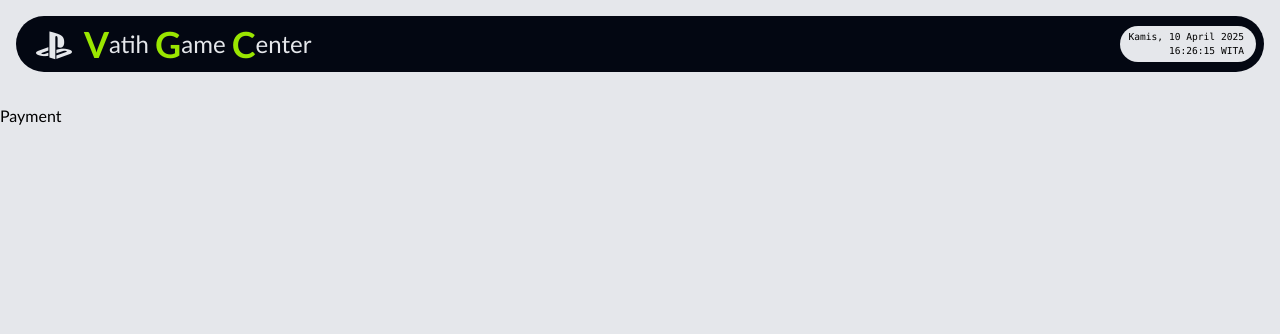
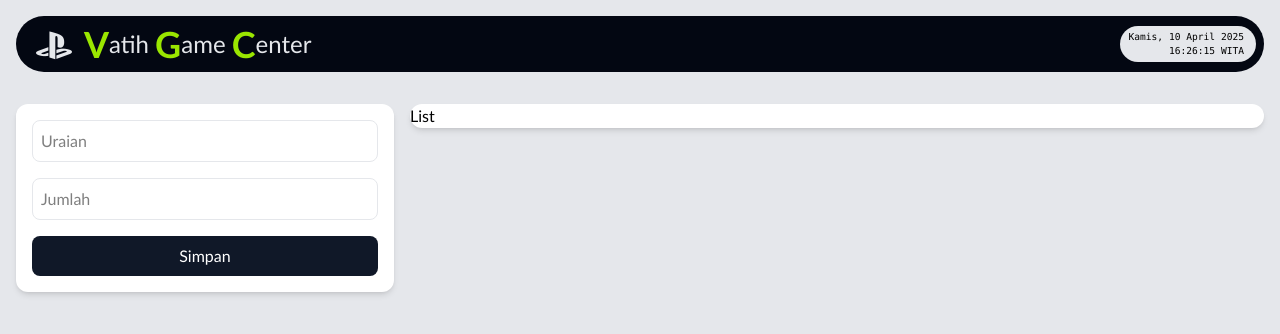
Before and after one commit to vatih2675/billing, a React (Vite) app: page /payment in a window 1280 px wide. Shown: the top 334 px of the page. Built offline with nearby package versions, Linux system fonts and the light colour scheme.

Commit message:
site change

```diff
--- /dev/null
+++ b/data.json
@@ -0,0 +1,3 @@
+{
+    "transaction" : []
+}
--- a/package.json
+++ b/package.json
@@ -12,6 +12,8 @@
   "dependencies": {
     "@tailwindcss/vite": "^4.0.12",
     "@vercel/analytics": "^1.5.0",
+    "axios": "^1.8.4",
+    "json-server": "^1.0.0-beta.3",
     "react": "^19.0.0",
     "react-dom": "^19.0.0",
     "react-router-dom": "^7.5.0",
--- a/src/App.jsx
+++ b/src/App.jsx
@@ -5,8 +5,11 @@ import Billing from "./pages/Billing";
 import Home from "./pages/Home";
 import { useEffect, useState } from "react";
 import { dataInfo } from "./data/Index";
+import axios from "axios";
 
 function App() {
+  const API_URL = "http://localhost:8000/";
+
   function timeSpend(time) {
     return time;
   }
@@ -62,7 +65,7 @@ function App() {
   return (
     <>
       <BrowserRouter>
-        <section className="w-full p-4">
+        <section className="w-full p-4 cursor-default">
           <div className="w-full rounded-4xl flex mb-4 bg-gray-950 text-white justify-center items-center sticky top-4">
             <NavLink
               to={"/billing"}
@@ -78,12 +81,10 @@ function App() {
             </NavLink>
             <marquee behavior="" direction="left" className="w-full">
               {dataInfo.map((info, index) => (
-                <>
+                <div key={index} className="inline-block">
                   <i className="bi-playstation text-gray-200"></i>
-                  <span key={index} className="mx-4">
-                    {info}
-                  </span>
-                </>
+                  <span className="mx-4">{info}</span>
+                </div>
               ))}
               <i className="bi-playstation text-gray-200"></i>
             </marquee>
@@ -122,7 +123,7 @@ function App() {
         <Routes>
           <Route path="/" element={<Home />} />
           <Route path="/billing" element={<Billing />} />
-          <Route path="/payment" element={<Payment />} />
+          <Route path="/payment" element={<Payment apiUrl={API_URL} />} />
         </Routes>
       </BrowserRouter>
       <Analytics />
--- a/src/data/Index.jsx
+++ b/src/data/Index.jsx
@@ -1,29 +1,29 @@
 export const dataBilling = [
   {
-        id : 1,
-        ps : 3,
-        category : 'Standar',
-        price : 5000
+    id: 1,
+    ps: 3,
+    category: "Standar",
+    price: 5000,
   },
   {
-        id : 2,
-        ps : 4,
-        category : 'Standar',
-        price : 7500
+    id: 2,
+    ps: 3,
+    category: "Standar",
+    price: 5000,
   },
   {
-        id : 3,
-        ps : 4,
-        category : 'Premium',
-        price : 10000
+    id: 3,
+    ps: 4,
+    category: "Premium",
+    price: 10000,
   },
   {
-        id : 4,
-        ps : 5,
-        category : 'VIP',
-        price : 15000
+    id: 4,
+    ps: 5,
+    category: "VIP",
+    price: 15000,
   },
-]
+];
 
 export const dataInfo = [
   "Vatih Game Center",
--- a/src/index.css
+++ b/src/index.css
@@ -8,3 +8,9 @@
 body{
   font-family: 'Trebuchet MS', 'Lucida Sans Unicode', 'Lucida Grande', 'Lucida Sans', Arial, sans-serif;
 }
+
+/* .active{
+  color: var(--color-black);
+  font-weight: bolder;
+  text-transform: uppercase;
+} */
--- a/src/pages/Billing.jsx
+++ b/src/pages/Billing.jsx
@@ -1,9 +1,7 @@
 import Stopwatch from "./Stopwatch";
 import { dataBilling, dataInfo } from "../data/Index";
 
-
-const Billing = () => {
-
+function Billing() {
   return (
     <div className="w-full flex justify-center items-center gap-4 flex-wrap">
       {dataBilling.map((item) => (
--- a/src/pages/Home.jsx
+++ b/src/pages/Home.jsx
@@ -5,7 +5,7 @@ const Home = () => {
     <img
       src="/banner.png"
       alt="Vatih Gaming Center"
-      className="w-8/12 mx-auto rounded-4xl shadow-md"
+      className="w-8/12 mx-auto rounded-4xl shadow-md cursor-default pointer-events-none"
     />
   );
 };
--- a/src/pages/Payment.jsx
+++ b/src/pages/Payment.jsx
@@ -1,9 +1,60 @@
+import { useState } from "react";
+
 const Payment = () => {
+  const [description, setDescription] = useState("");
+  const [amount, setAmount] = useState("");
+  const [submit, setSubmit] = useState(true);
+
+  function handleChangeDescription(e) {
+    setDescription(e.target.value);
+  }
+
+  function handleChangeAmount(e) {
+    setAmount(e.target.value);
+  }
+
+  // if (description == "") {
+  //   setSubmit(false);
+  // } else {
+  //   setSubmit(true);
+  // }
+
+  console.log(submit);
+
   return (
-    <div>
-      Payment
-    </div>
-  )
-}
+    <section className="px-4 flex justify-start items-start gap-4">
+      <form action="#" className="min-w-3/12 bg-white rounded-xl shadow-md p-4">
+        <input
+          type="text"
+          name="description"
+          id="description"
+          className="w-full p-2 rounded-lg focus:ring-0 focus:outline-none border border-gray-200 focus:shadow-md focus:border-gray-400 mb-4"
+          placeholder="Uraian"
+          value={description}
+          onChange={(e) => handleChangeDescription(e)}
+        />
+        <input
+          type="number"
+          name="amount"
+          id="amount"
+          className="w-full p-2 rounded-lg focus:ring-0 focus:outline-none border border-gray-200 focus:shadow-md focus:border-gray-400 mb-4"
+          placeholder="Jumlah"
+          value={amount}
+          onChange={(e) => handleChangeAmount(e)}
+        />
+        <button
+          className={`w-full p-2 rounded-lg  transition-all duration-300 ${
+            submit
+              ? "bg-gray-900 hover:bg-black text-white cursor-pointer hover:shadow-md"
+              : "bg-gray-500 text-gray-400 pointer-events-none"
+          }`}
+        >
+          Simpan
+        </button>
+      </form>
+      <section className="w-full bg-white rounded-xl shadow-md">List</section>
+    </section>
+  );
+};
 
-export default Payment
+export default Payment;
```
Also changed, not shown: 1 other file (tests, documents, lock files or other folders). Lines whose indentation alone changed are shown as unchanged.
